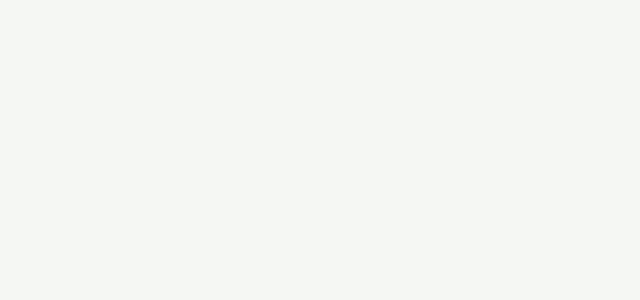
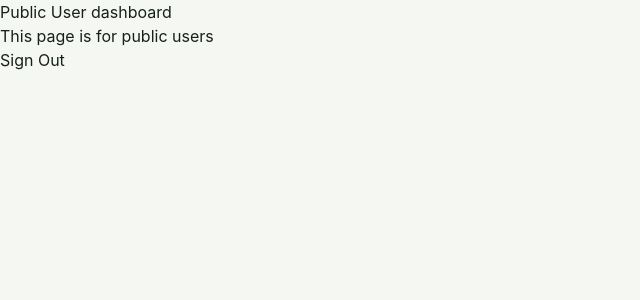
Before and after one commit to 6Beaming/Canadian-Redistribution-Map-Platform, a React (Vite) app: page /dashboard-public-user in a window 1280 px wide. Before the commit this address had no page. Shown: the top 300 px of the page, without its empty margins (0-640 px from the left). Built offline with nearby package versions, Linux system fonts and the light colour scheme.

Commit message:
feat: Add temp public user dashboard to allow sign-out

```diff
--- a/src/App.jsx
+++ b/src/App.jsx
@@ -1,6 +1,7 @@
-import { BrowserRouter, Routes, Route, Navigate } from "react-router-dom";
+import { Routes, Route } from "react-router-dom";
 import AuthPage from "./pages/AuthPage.jsx";
 import DashboardHome from "./pages/DashboardHome.jsx";
+import DashboardPublicUser from "./pages/DashboardPublicUser.jsx";
 
 function App() {
   return (
@@ -8,6 +9,7 @@ function App() {
       <Route path="/" element={<AuthPage />} />
       <Route path="/reset-password" element={<AuthPage />} />
       <Route path="/dashboard" element={<DashboardHome />} />
+      <Route path="/dashboard-public-user" element={<DashboardPublicUser />} />
     </Routes>
   );
 }
--- a/src/pages/AuthPage.jsx
+++ b/src/pages/AuthPage.jsx
@@ -498,10 +498,9 @@ function AuthPage() {
     );
   }
 
-  // Will uncomment this once they finish dashboard
-  // if (sessionStatus === "signed-in") {
-  //   return <Navigate to="/dashboard" replace />;
-  // }
+  if (sessionStatus === "signed-in") {
+    return <Navigate to="/dashboard-public-user" replace />;
+  }
 
   if (pendingProfileUser && sessionStatus === "profile-required") {
     return (
--- /dev/null
+++ b/src/pages/DashboardPublicUser.jsx
@@ -0,0 +1,33 @@
+import { useState } from "react";
+import { useNavigate } from "react-router-dom";
+import { authApi } from "../services/authApi.js";
+
+export default function DashboardPublicUser() {
+  const navigate = useNavigate();
+  const [error, setError] = useState("");
+  const [isSigningOut, setIsSigningOut] = useState(false);
+
+  async function handleSignOut() {
+    setError("");
+    setIsSigningOut(true);
+
+    try {
+      await authApi.logout();
+      navigate("/", { replace: true });
+    } catch (signOutError) {
+      setError(signOutError.message);
+      setIsSigningOut(false);
+    }
+  }
+
+  return (
+    <div>
+      <h1>Public User dashboard</h1>
+      <p>This page is for public users</p>
+      {error ? <p>{error}</p> : null}
+      <button disabled={isSigningOut} onClick={handleSignOut} type="button">
+        {isSigningOut ? "Signing out" : "Sign Out"}
+      </button>
+    </div>
+  );
+}
```
